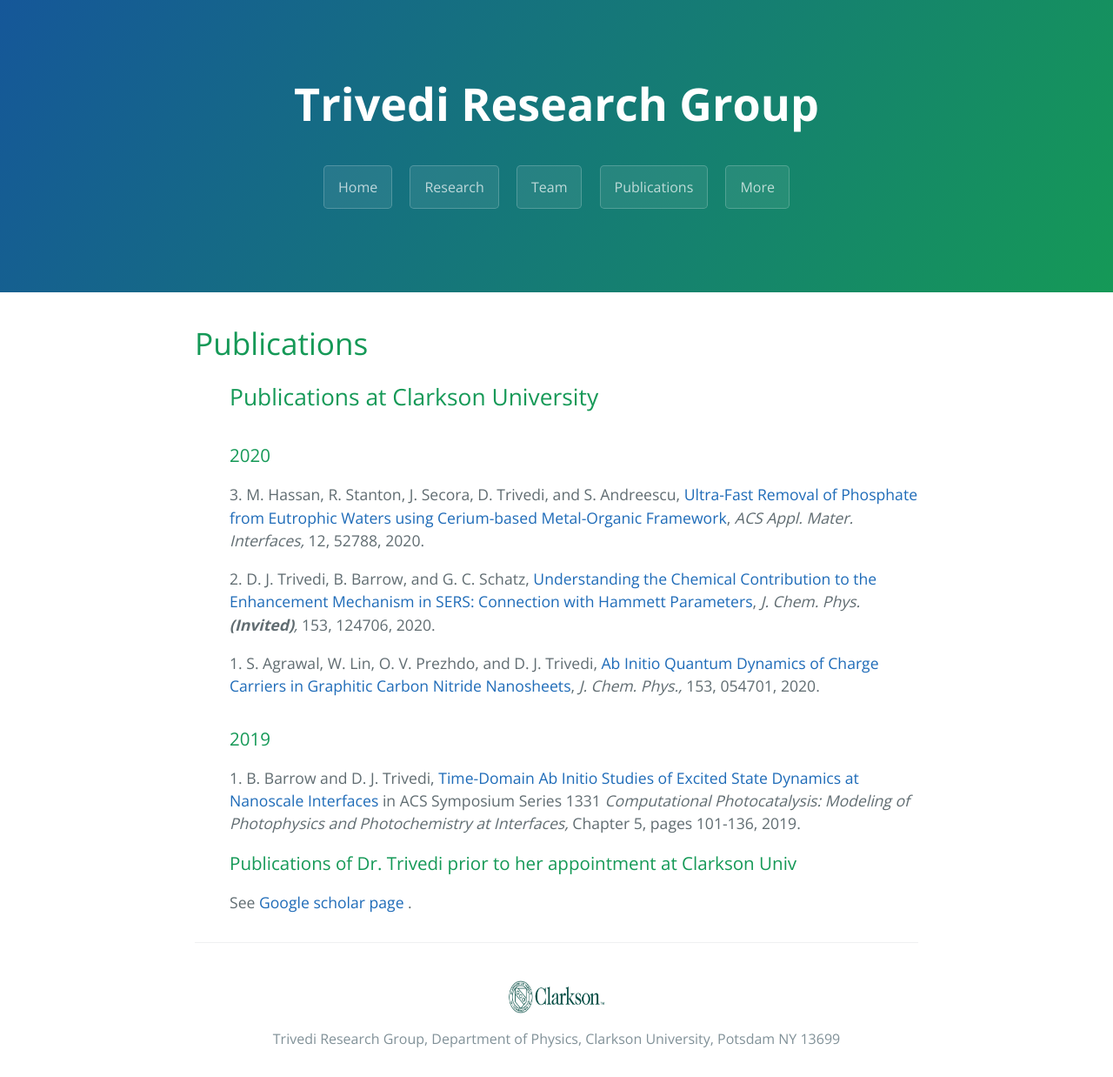
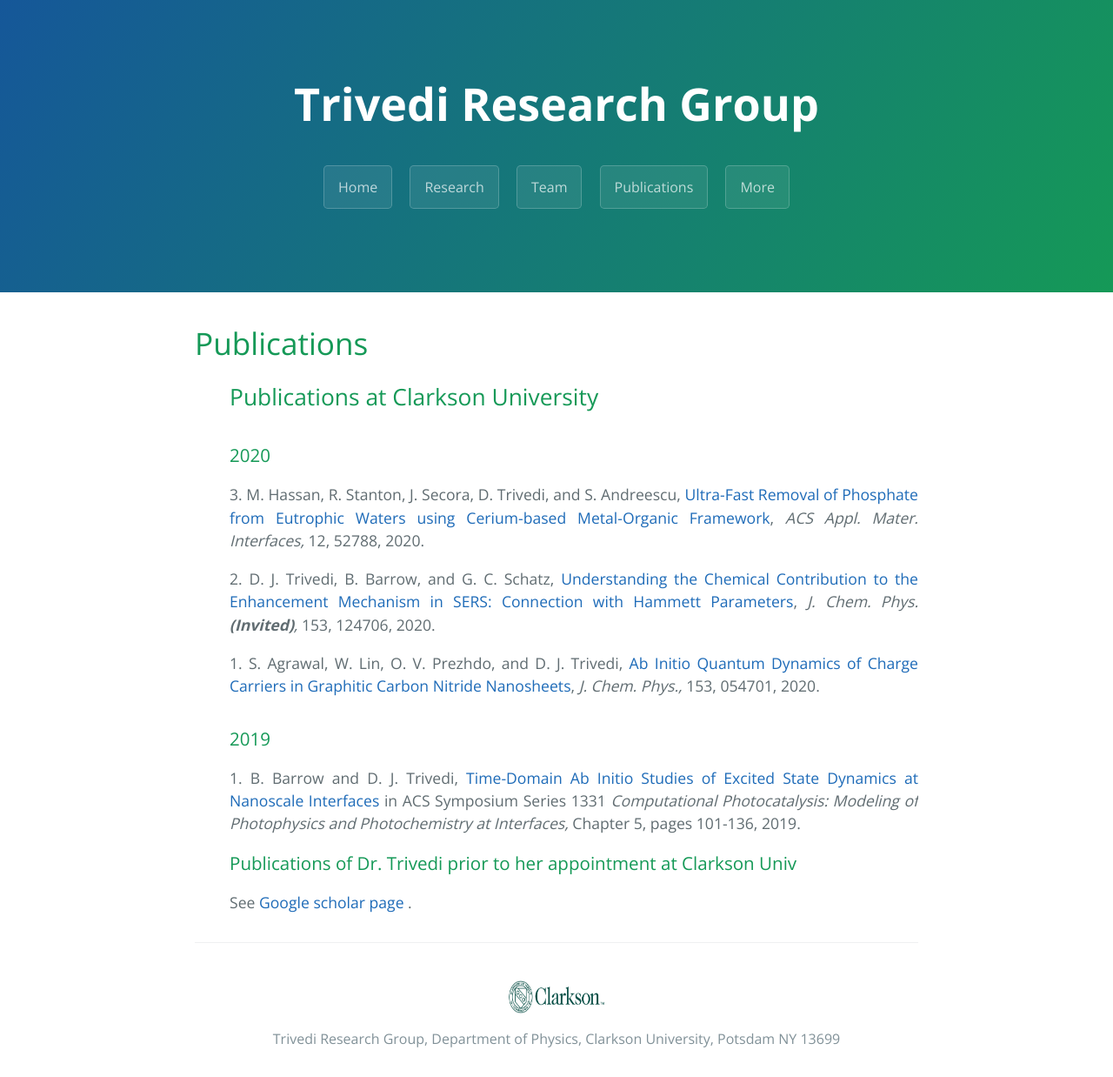
Before and after one commit to dharatrivedi/dharatrivedi.github.io, a Jekyll site: the page built from publication.html, in a window 1280 px wide. Shown: the whole page at 87% size. Built offline with Jekyll 4.4.1, drawn with Linux system fonts in a browser that asks for light colours.

Commit message:
Update publication.html

```diff
--- a/publication.html
+++ b/publication.html
@@ -5,7 +5,7 @@ title: {{ site.name }}
 
 <div id="home">
   <h1>Publications</h1>
-  <ul class="clearfix">
+  <ul class="clearfix" style="text-align:justify">
     <h2>Publications at Clarkson University</h2>
     <h3>2020</h3>
       3. M. Hassan, R. Stanton, J. Secora, D. Trivedi, and S. Andreescu, <a href="https://doi.org/10.1021/acsami.0c16477"> Ultra-Fast Removal of Phosphate from Eutrophic Waters using Cerium-based Metal-Organic Framework</a>, <i> ACS Appl. Mater. Interfaces,</i> 12, 52788, 2020.<br />
@@ -16,7 +16,7 @@ title: {{ site.name }}
     <h3>2019</h3>
       1. B. Barrow and D. J. Trivedi, <a href="https://doi.org/10.1021/bk-2019-1331.ch005"> Time-Domain Ab Initio Studies of Excited State Dynamics at Nanoscale Interfaces </a> in ACS Symposium Series 1331 <i> Computational Photocatalysis: Modeling of Photophysics and Photochemistry at Interfaces,</i> Chapter 5, pages 101-136, 2019.
   </ul>
-  <ul class="clearfix">
+  <ul class="clearfix" style="text-align:justify">
     <h3>Publications of Dr. Trivedi prior to her appointment at Clarkson Univ</h3>
       See <a href="https://scholar.google.com/citations?user=CUcdUnYAAAAJ&hl=en"> Google scholar page </a>.
   </ul>
```
